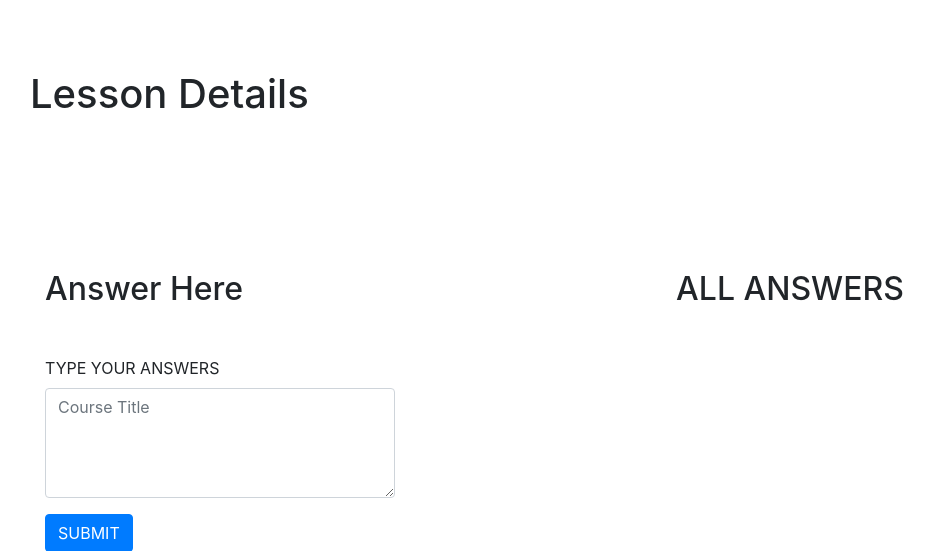
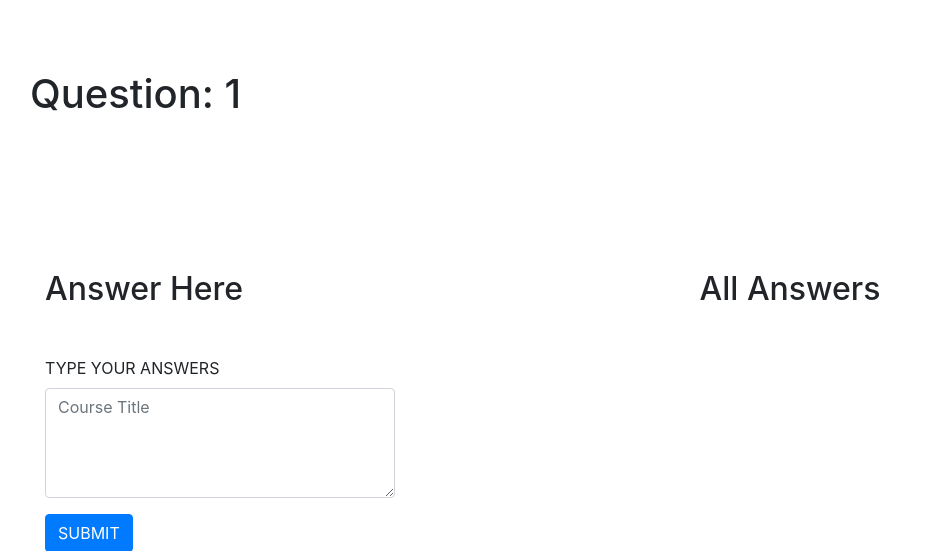
Before and after one commit to Nindaime/php-schoolApp, a PHP site: page /answers.php in a window 1280 px wide. Shown: the part 74-625 px from the top of the page, without its empty margins (40-974 px from the left). Run offline with PHP 8.4, Linux system fonts and the light colour scheme; the visitor is signed in with stand-in values (Sample User, id 1); data that the repository does not hold is empty.

Commit message:
answers completed

```diff
--- a/answers.php
+++ b/answers.php
@@ -3,18 +3,26 @@
 include("auth_session.php");
 
 require('db.php');
+if (isset($_REQUEST['question'])) {
+  $question = stripslashes($_REQUEST['question']);    //
+  $_SESSION['question'] = $question;
+}
+
 
 
 
 if (isset($_REQUEST['newanswer'])) {
+  // removes backslashes
+  $answer = stripslashes($_REQUEST['newanswer']);
+  //escapes special characters in a string
+  $answer = mysqli_real_escape_string($con, $answer);
+  // echo $answer;
 
     $question = $_SESSION['question'];
+    // echo $question;
     $result = 0;
     $username = $_SESSION['username'];
-    // removes backslashes
-    $answer = stripslashes($_REQUEST['newanswer']);
-    //escapes special characters in a string
-    $answer = mysqli_real_escape_string($con, $answer);
+    // echo $username;
 
     // $email    = stripslashes($_REQUEST['email']);
     // $position    = stripslashes($_REQUEST['position']);
@@ -22,9 +30,16 @@ if (isset($_REQUEST['newanswer'])) {
     // $password = stripslashes($_REQUEST['password']);
     // $password = mysqli_real_escape_string($con, $password);
     // $create_datetime = date("Y-m-d H:i:s");
-    $query    = "INSERT into `answers` (user, answer, question)
-                 VALUES ('$username', '$answer', '$question')";
-    $result   = mysqli_query($con, $query);
+    $query    = "INSERT into `answers` (answer, user, question)
+                 VALUES ('$answer', '$username', '$question')";
+    $resultw   = mysqli_query($con, $query);
+
+    if ($resultw) {
+      echo "<div class='form'>
+            <h3>You are registered successfully.</h3><br/>
+            <p class='link'>Click here to <a href='login.php'>Login</a></p>
+            </div>";
+  }
 
 
 }
@@ -76,7 +91,10 @@ if (isset($_REQUEST['newanswer'])) {
 
     <div class="container mt-5 mx-auto">
     <div class="row my-5">
-    <h1 class="mt-5 pt-5">Lesson Details</h1>
+    <h1 class="mt-5 pt-5">Question: <?php
+
+    echo $_SESSION['question'];
+     ?></h1>
     </div>
 
     <div class="row">
@@ -93,9 +111,9 @@ if (isset($_REQUEST['newanswer'])) {
                 <h2 class="mb-5">Answer Here</h2>
                 <form action="" method="post">
                     <div class="form-group">
-                        <label for="title">TYPE YOUR ANSWERS</label>
+                        <label for="newanswer">TYPE YOUR ANSWERS</label>
 
-                        <textarea id="answer" name="newanswer" class="form-control" placeholder="Course Title" required rows="4" cols="50"></textarea>
+                        <textarea id="newanswer" name="newanswer" class="form-control" placeholder="Course Title" required rows="4" cols="50"></textarea>
                     </div>
 
                     <button type="submit" name="submit" class="btn btn-primary"><a style="color: white">Submit</a></button>
@@ -106,7 +124,7 @@ if (isset($_REQUEST['newanswer'])) {
 
                 <div class="center mx-auto">
 
-                <h2 class="mb-5 text-uppercase">ALL Answers</h2>
+                <h2 class="mb-5 text-capitalize">All Answers</h2>
                     <?php
                     if (isset($_REQUEST['question'])) {
                             $question = stripslashes($_REQUEST['question']);    // removes backslashes
--- a/questions.php
+++ b/questions.php
@@ -99,7 +99,7 @@ if (isset($_REQUEST['newquestion'])) {
                 <h2 class="mb-5">ASK YOUR QUESTIONS</h2>
                 <form action="" method="post">
                     <div class="form-group">
-                        <label for="title">TYPE YOUR QUESTION</label>
+                        <label for="question">TYPE YOUR QUESTION</label>
 
                         <textarea id="question" name="newquestion" class="form-control" placeholder="Course Title" required rows="4" cols="50"></textarea>
                     </div>
```
